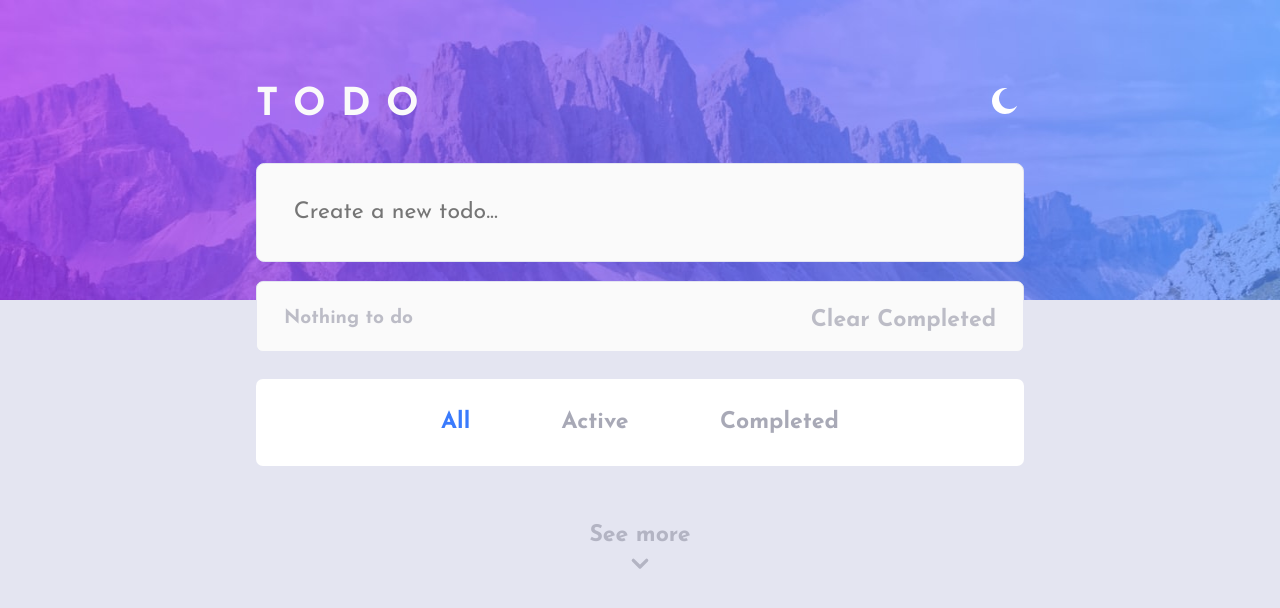
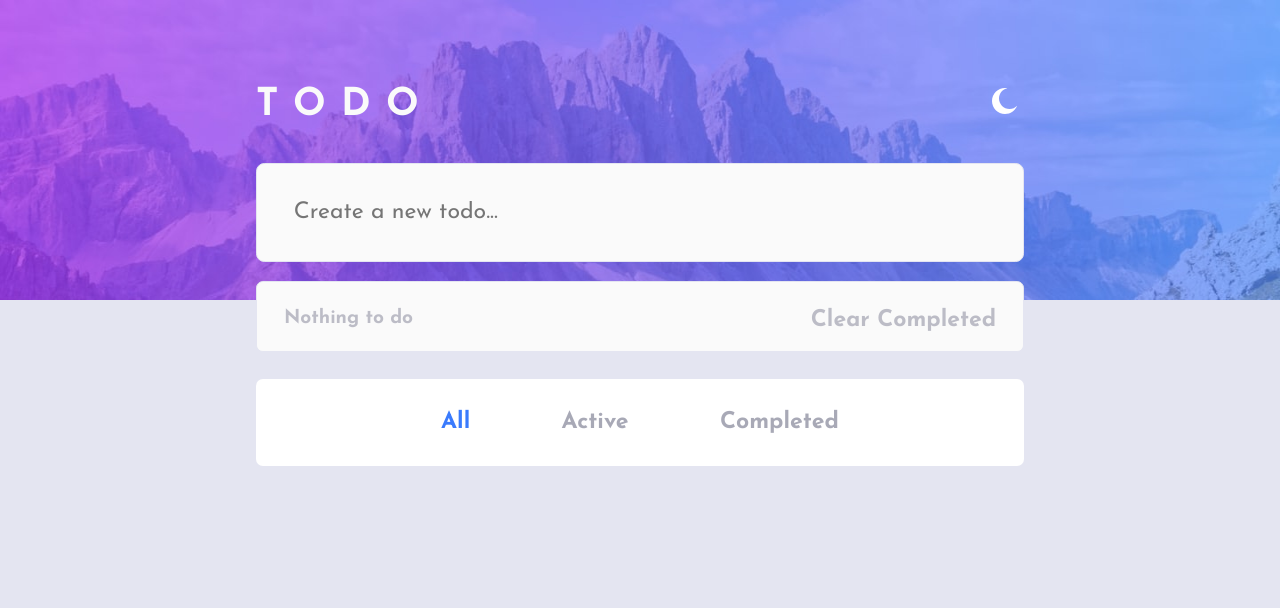
Before and after one commit to Adrydevmateo/todo-app-react, a React (Vite) app: page / in a window 1280 px wide. Shown: the top 608 px of the page. Built offline with nearby package versions, Linux system fonts and the light colour scheme.

Commit message:
Removed pointer events from loading screen

```diff
--- a/index.html
+++ b/index.html
@@ -32,6 +32,7 @@
   }
 
   body.loaded #loading-screen {
+   pointer-events: none;
    opacity: 0;
   }
  </style>
--- a/src/App.tsx
+++ b/src/App.tsx
@@ -157,6 +157,8 @@ function App() {
      <button className={`${sortedBy === 'complete' ? 'active' : ''}`} type="button" onClick={() => HandleSortBy('complete')}><b>Completed</b></button>
     </div>
 
+    {
+     todoCollection.length > 5 &&
      <div id='show-whole-list-container'>
       <button type='button' onClick={() => ToggleShowWholeList()}>
        {showWholeList && <svg xmlns="http://www.w3.org/2000/svg" width="32" height="32" viewBox="0 0 24 24"><path fill="none" stroke="currentColor" stroke-linecap="round" stroke-linejoin="round" stroke-width="2.5" d="m17 14l-5-5m0 0l-5 5" /></svg>}
@@ -164,6 +166,7 @@ function App() {
        {!showWholeList && <svg xmlns="http://www.w3.org/2000/svg" width="32" height="32" viewBox="0 0 24 24"><path fill="none" stroke="currentColor" stroke-linecap="round" stroke-linejoin="round" stroke-width="2.5" d="m7 10l5 5m0 0l5-5" /></svg>}
       </button>
      </div>
+    }
    </main>
    <button type='button' id='btn-go-top' className={showWholeList ? 'show-scroll-btn' : ''} onClick={() => Scroll({ to: 'top' })}>
     <svg xmlns="http://www.w3.org/2000/svg" width="32" height="32" viewBox="0 0 24 24"><path fill="currentColor" d="M11 11.8V15q0 .425.288.713T12 16t.713-.288T13 15v-3.2l.9.9q.275.275.7.275t.7-.275t.275-.7t-.275-.7l-2.6-2.6q-.3-.3-.7-.3t-.7.3l-2.6 2.6q-.275.275-.275.7t.275.7t.7.275t.7-.275zM12 22q-2.075 0-3.9-.788t-3.175-2.137T2.788 15.9T2 12t.788-3.9t2.137-3.175T8.1 2.788T12 2t3.9.788t3.175 2.137T21.213 8.1T22 12t-.788 3.9t-2.137 3.175t-3.175 2.138T12 22" /></svg>
```
Lines whose indentation alone changed are shown as unchanged.
